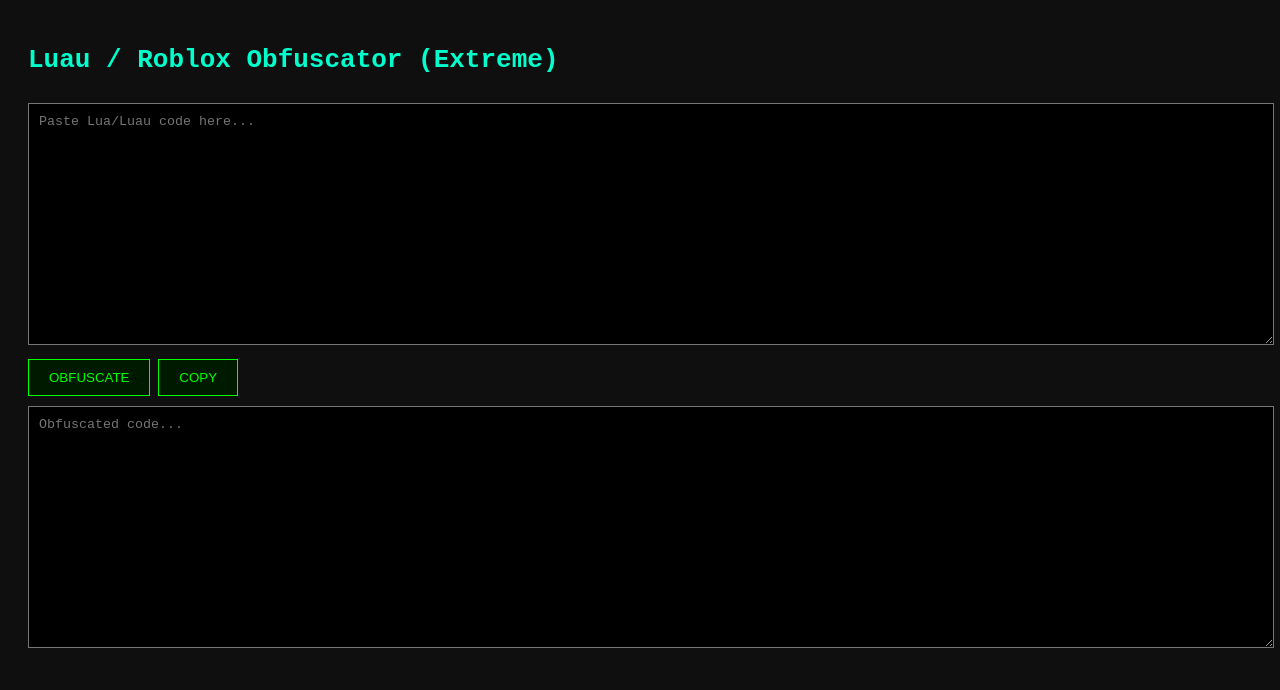
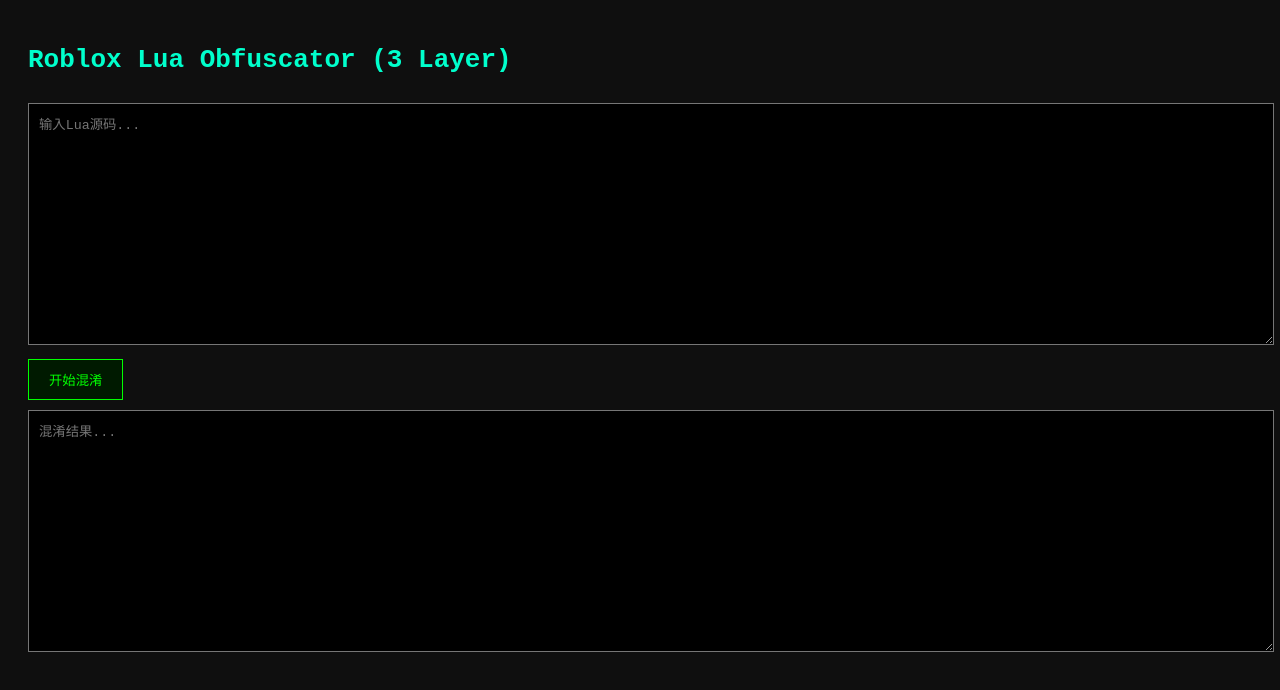
Before and after one commit to sttri/Lua-Obfuscator, a plain HTML site: page index.html in a window 1280 px wide. Drawn offline with Linux system fonts and the light colour scheme.

Commit message:
Update index.html

```diff
--- a/index.html
+++ b/index.html
@@ -2,22 +2,21 @@
 <html>
 <head>
 <meta charset="UTF-8">
-<title>Luau Extreme Obfuscator</title>
+<title>Roblox Lua Obfuscator</title>
 <link rel="stylesheet" href="style.css">
 </head>
 <body>
 
-<h1>Luau / Roblox Obfuscator (Extreme)</h1>
+<h1>Roblox Lua Obfuscator (3 Layer)</h1>
 
-<textarea id="input" placeholder="Paste Lua/Luau code here..."></textarea>
+<textarea id="input" placeholder="输入Lua源码..."></textarea>
+<button id="run">开始混淆</button>
+<textarea id="output" placeholder="混淆结果..."></textarea>
 
-<div class="controls">
-  <button onclick="runObfuscation()">OBFUSCATE</button>
-  <button onclick="copyOut()">COPY</button>
-</div>
-
-<textarea id="output" placeholder="Obfuscated code..."></textarea>
-
-<script type="module" src="js/main.js"></script>
+<script src="js/junk.js"></script>
+<script src="js/obfuscator.js"></script>
+<script src="js/crypto.js"></script>
+<script src="js/encoder.js"></script>
+<script src="js/main.js"></script>
 </body>
 </html>
```
